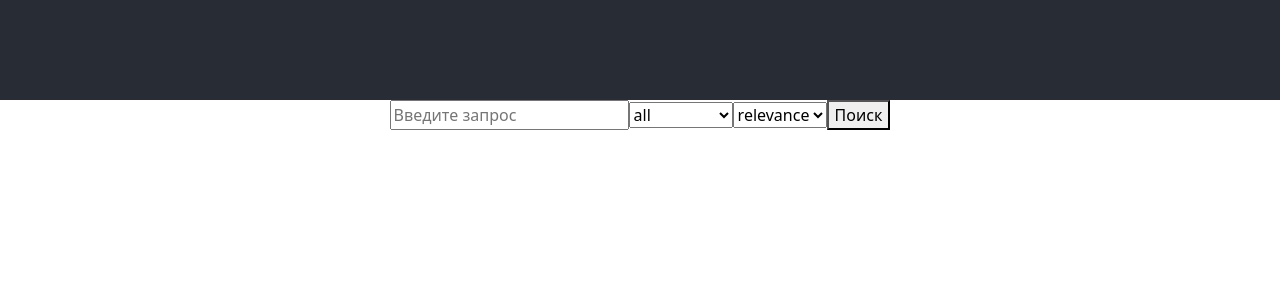
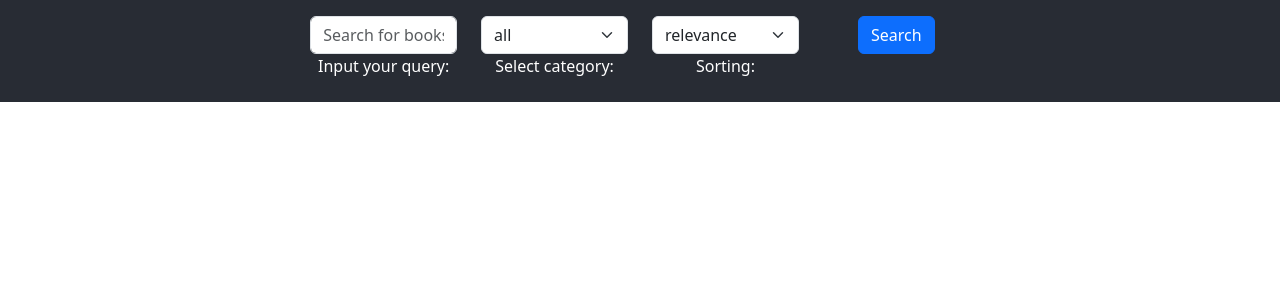
Before and after one commit to ivan-nor/test-book-search-app, a React (Create React App) app: page / in a window 1280 px wide. Shown: the top 300 px of the page. Built offline with nearby package versions, Linux system fonts and the light colour scheme.

Commit message:
add using react-bootstrap

```diff
--- a/src/App.js
+++ b/src/App.js
@@ -1,13 +1,14 @@
 /* eslint-disable no-unused-vars */
-import { useState, useEffect } from 'react'
+import { useState, useEffect, useMemo, useCallback } from 'react'
 import axios from 'axios'
+import { useDispatch, useSelector } from 'react-redux'
+import { Button } from 'react-bootstrap'
+import { addBooks, updateStartIndex, clearBooks, setIsLoading } from './searchSlice'
+import { API_KEY, API_URL, MAX_RESULTS, PAGINATION_STEP } from './config'
 import './App.css'
 import SearchForm from './SearchForm'
-import Card from './Card'
+import LoadingSpinner from './LoadingSpinner'
 import SearchResults from './SearchResults'
-import { useDispatch, useSelector } from 'react-redux'
-import { addBooks, updateStartIndex, clearBooks, setIsLoading } from './searchSlice'
-import { API_KEY, API_URL, MAX_RESULTS, PAGINATION_STEP } from './config'
 
 function App () {
   const [countBooks, setCountBooks] = useState(0)
@@ -30,7 +31,7 @@ function App () {
     const params = {
       q: `${query}${getCategory(category)}`,
       orderBy: sortingParam,
-      key: API_KEY, // Ваш ключ API,
+      key: API_KEY,
       startIndex,
       maxResults: MAX_RESULTS,
       printType: 'books',
@@ -39,21 +40,20 @@ function App () {
     const searchParams = new URLSearchParams(params)
     console.log(searchParams.toString(), params)
 
-    // Выполняем GET-запрос к Google Books API
     axios.get(API_URL, { params })
       .then((response) => {
-        console.log(response.data)
-        const booksData = response.data.items // Полученные данные о книгах
-        setCountBooks(response.data.totalItems)
-        setQuery(query)
-        dispatch(addBooks(booksData))
+        console.log('RESPONSE DATA', response)
+        const booksData = response.data.items
+        if (response.data.totalItems > 0) {
+          setCountBooks(response.data.totalItems)
+          setQuery(query)
+          dispatch(addBooks(booksData))
+        }
       })
       .catch((error) => {
         console.error('Ошибка при выполнении запроса к Google Books API', error)
-        // Обработка ошибки
       })
       .finally(() => {
-        // Сбрасываем состояние загрузки в false после завершения запроса
         dispatch(setIsLoading(false))
       })
   }
@@ -63,38 +63,44 @@ function App () {
     setQuery(newQuery)
     setCategory(newCategory)
     setSortingParam(newSortingParam)
+    performSearch(newQuery, newCategory, newSortingParam, newStartIndex)
+    console.log('handle Search', newQuery, newCategory, newSortingParam, books)
     dispatch(updateStartIndex(newStartIndex))
-    dispatch(clearBooks()) // Очистка books
-    console.log('handle Search', newQuery, newCategory, newSortingParam, books)
-
-    performSearch(newQuery, newCategory, newSortingParam, newStartIndex)
+    dispatch(clearBooks())
   }
 
-  const loadMoreBooks = () => {
+  const memoizedLoadMoreBooks = useCallback(() => {
+    console.log('memo load book', isLoading)
     const newStartIndex = startIndex + PAGINATION_STEP
-    dispatch(updateStartIndex(newStartIndex)) // Обновляем startIndex в хранилище
+    dispatch(updateStartIndex(newStartIndex))
     performSearch(query, category, sortingParam, newStartIndex)
-  }
+  }, [startIndex, PAGINATION_STEP, query, category, sortingParam])
+
+  const memoizedSearchResults = useMemo(() => (
+    <SearchResults books={books} countBooks={countBooks} startIndex={startIndex} />
+  ),
+  [books, countBooks, startIndex]
+  )
 
   return (
     <div className="App">
-      <header className="App-header">
-        {/* Ваш заголовок или компоненты заголовка здесь */}
-      </header>
-      <main className="App-main">
-        <SearchForm onSearch={handleSearch} /> {/* Передаем функцию поиска в SearchForm */}
-        <div className="book-list">
-          { isLoading
-            ? (<p>Loading...</p>)
-            : (
-                <>
-                  {books.length ? `Найдено: ${countBooks} книг(а), отрисовано: ${books.length}` : null}
-                  <SearchResults books={books} onLoadMore={loadMoreBooks} countBooks={countBooks} startIndex={startIndex} />
-                </>
-              )
+      <div className="App-header">
+        <SearchForm onSearch={handleSearch} />
+      </div>
+      <div className="App-main">
+        <div className="book-list m-3">
+          {books.length ? `Найдено: ${countBooks} книг(а), отрисовано: ${books.length}` : null}
+
+          {memoizedSearchResults}
+
+          {!isLoading && (countBooks > startIndex + 30)
+            ? <Button onClick={memoizedLoadMoreBooks} disabled={isLoading}>Load more</Button>
+            : null
           }
+
+          {isLoading && <LoadingSpinner />}
         </div>
-      </main>
+      </div>
     </div>
   )
 }
--- a/src/SearchForm.jsx
+++ b/src/SearchForm.jsx
@@ -1,26 +1,33 @@
+/* eslint-disable no-unused-vars */
+import { Form, Button, Col, Row, InputGroup } from 'react-bootstrap'
 import { useState } from 'react'
 
-const SearchForm = ({ onSearch }) => {
-  const [searchQuery, setSearchQuery] = useState('')
-  const [selectedCategory, setSelectedCategory] = useState('all')
+function SearchForm ({ onSearch }) {
+  const [query, setQuery] = useState('')
+  const [category, setCategory] = useState('all')
   const [sortingParam, setSortingParam] = useState('relevance')
 
-  const handleSearch = () => {
-    // Вызов функции onSearch с введенным запросом и выбранной категорией
-    onSearch(searchQuery, selectedCategory, sortingParam)
+  const handleSubmit = (e) => {
+    e.preventDefault()
+    onSearch(query, category, sortingParam)
   }
 
   return (
-    <div className="search-form">
-      <input
-        type="text"
-        placeholder="Введите запрос"
-        value={searchQuery}
-        onChange={(e) => setSearchQuery(e.target.value)}
+    <Form onSubmit={handleSubmit} className="m-3">
+      <Row className="">
+        <Col>
+          <Form.Control
+            type='text'
+            placeholder="Search for books..."
+            value={query}
+            onChange={(e) => setQuery(e.target.value)}
           />
-      <select
-        value={selectedCategory}
-        onChange={(e) => setSelectedCategory(e.target.value)}
+          <Form.Label>Input your query:</Form.Label>
+        </Col>
+        <Col>
+          <Form.Select
+            value={category}
+            onChange={(e) => setCategory(e.target.value)}
           >
             <option value="all">all</option>
             <option value="art">art</option>
@@ -29,17 +36,27 @@ const SearchForm = ({ onSearch }) => {
             <option value="history">history</option>
             <option value="medical">medical</option>
             <option value="poetry">poetry</option>
-        {/* Добавьте другие опции для категорий */}
-      </select>
-      <select
+          </Form.Select>
+          <Form.Label>Select category:</Form.Label>
+        </Col>
+        <Col>
+          <Form.Select
             value={sortingParam}
             onChange={(e) => setSortingParam(e.target.value)}
             >
             <option value="relevance">relevance</option>
             <option value="newest">newest</option>
-      </select>
-      <button onClick={handleSearch}>Поиск</button>
-    </div>
+            {/* Добавьте другие параметры сортировки по вашему выбору */}
+          </Form.Select>
+          <Form.Label>Sorting:</Form.Label>
+        </Col>
+        <Col>
+          <Button variant="primary" type="submit">
+            Search
+          </Button>
+        </Col>
+      </Row>
+    </Form>
   )
 }
 
--- a/src/SearchResults.jsx
+++ b/src/SearchResults.jsx
@@ -1,15 +1,20 @@
 /* eslint-disable no-unused-vars */
-import Card from './Card'
+import BookCard from './BookCard'
+import Container from 'react-bootstrap/Container'
+import Row from 'react-bootstrap/Row'
+import Col from 'react-bootstrap/Col'
+import { CardDeck } from 'react-bootstrap'
 
-function SearchResults ({ books, onLoadMore, countBooks, startIndex }) {
+function SearchResults ({ books }) {
+  console.log('render Search RESULT', books)
   return (
-    <div className="search-results">
-      { countBooks > startIndex + 30
-        ? <button onClick={onLoadMore}>Load more</button>
-        : null
-      }
-      { books.map((book) => (<Card key={book.id} book={book} />)) }
-    </div>
+    <Row className="h-100">
+        {books.map((book) => (
+          <Col key={book.etag} xs={12} sm={6} md={4} lg={3} className="p-3">
+            <BookCard book={book} />
+          </Col>
+        ))}
+    </Row>
   )
 }
 
```
Lines whose indentation alone changed are shown as unchanged.
